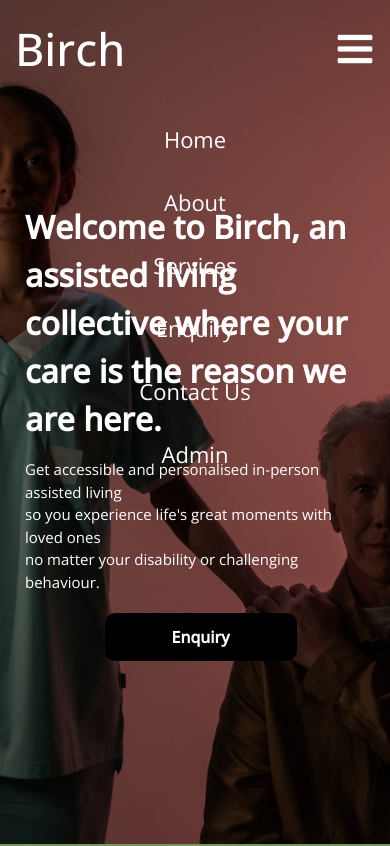
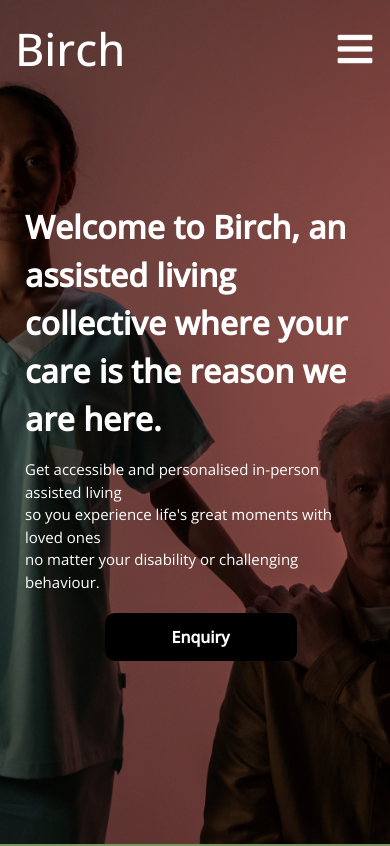
Before and after one commit to dimz-hub/elder-care, a React (Create React App) app: page / in a window 390 px wide. Shown: the top 846 px of the page. Built offline with nearby package versions, Linux system fonts and the light colour scheme; no server answers.

Commit message:
update nav

```diff
--- a/src/Components/Navbar.jsx
+++ b/src/Components/Navbar.jsx
@@ -60,7 +60,7 @@ console.log(toggle)
     <img src='images/toggle.png' alt='toggle' className='xs:w-[40px] w-[50px] hidden xs:block' onClick={showNav} />
   </div>
     </div>
-    <div className = {`${ scrolled? 'navlinks-scrolled mr-[25px]  xs:mr-[0px]' :  'navlinks-fixed'} font-[400] text-[22px] flex items-center xs:pt-[30px] xs:gap-[10px] xs:gap-[30px] xs:flex-col xs:z-30  xs:w-[100vw] xs:h-[88vh] xs:items-center xs:absolute xs:right-0 xs:overflow-hidden ${toggle?'xs:h-[75vh] xs:bg-[#789461] transition duration-500 ease-in-out' : 'xs:h-[0px] xs:bg-[transparent]' }`}>
+    <div className = {`${ scrolled? 'navlinks-scrolled mr-[25px]  xs:mr-[0px]' :  'navlinks-fixed'} font-[400] text-[22px] flex items-center xs:pt-[30px] xs:gap-[10px] xs:gap-[30px] xs:flex-col xs:z-30  xs:w-[100vw] xs:h-[88vh] xs:items-center xs:absolute xs:right-0 xs:overflow-hidden ${toggle?'xs:block xs:bg-[#789461] xs:transition xs:duration-500 xs:ease-in-out' : 'xs:h-[0px] xs:hidden xs:transition xs:duration-500 xs:ease-out' }`}>
     <Link to={'/'}>
   <span className='xs:p-[50px]' >Home</span>
     </Link>
```
